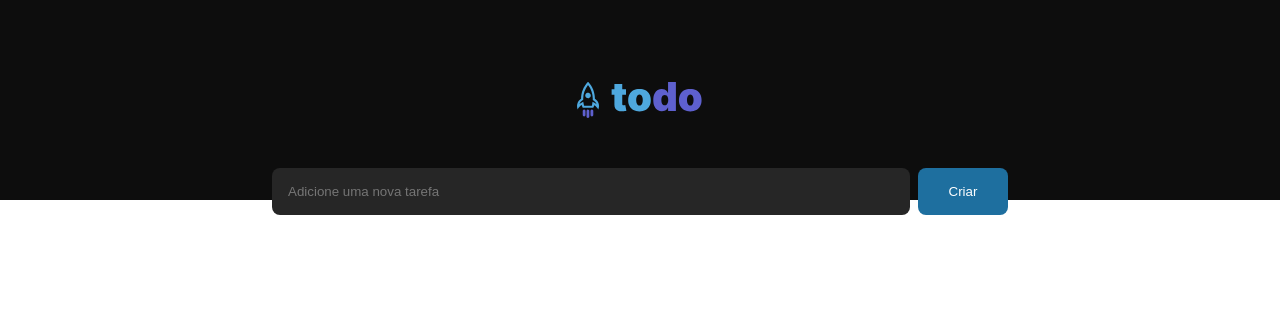
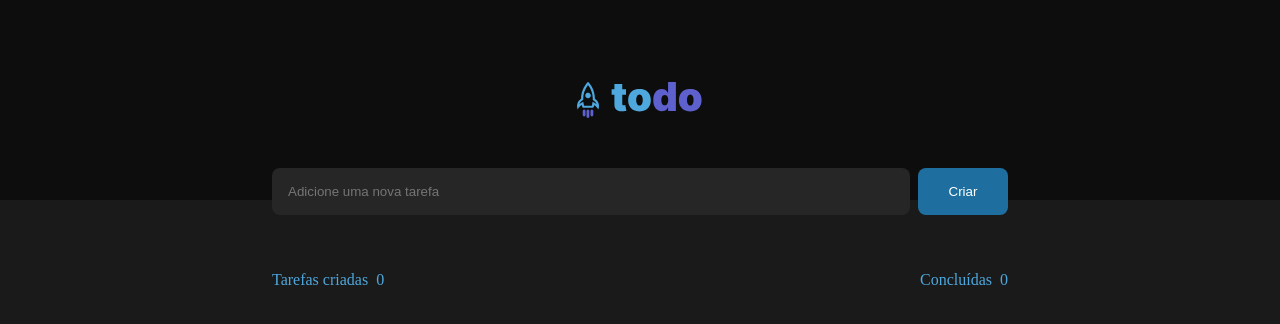
Before and after one commit to florencaMelo/to-do, a React (Vite) app: page / in a window 1280 px wide. Shown: the top 324 px of the page. Built offline with nearby package versions, Linux system fonts and the light colour scheme.

Commit message:
subindo alterações

```diff
--- a/src/App.tsx
+++ b/src/App.tsx
@@ -1,4 +1,5 @@
 import { Header } from './components/Header.tsx'
+import { Info } from './components/Info.tsx'
 import { NewTask } from './components/NewTask.tsx'
 import { GlobalStyle } from "./styles/themes/global"
 
@@ -7,6 +8,7 @@ export function App() {
     <>
       <Header />
       <NewTask />
+      <Info />
 
       <GlobalStyle />
     </>
--- a/src/components/Header.tsx
+++ b/src/components/Header.tsx
@@ -2,12 +2,15 @@ import React from 'react'
 import image from '../assets/Logo.svg'
 import { HeaderContainer, ImgContainer } from './Header'
 
+
 export function Header() {
   return(
-    <HeaderContainer>
-      <ImgContainer>
-        <img src={image} alt='' />
-      </ImgContainer>
-    </HeaderContainer>
+    <>
+      <HeaderContainer>
+        <ImgContainer>
+          <img src={image} alt='' />
+        </ImgContainer>
+      </HeaderContainer>
+    </>
   )
 }
--- a/src/components/Info.ts
+++ b/src/components/Info.ts
@@ -0,0 +1,14 @@
+import styled from "styled-components";
+
+export const InfoContainer = styled.div`
+  display: flex;
+  justify-content: space-between;
+  width: 46rem;
+  margin: 3.5rem auto;
+`
+export const DivContainer = styled.div`
+  color: #4EA8DE;
+  display: flex;
+  gap: 0.5rem;
+
+`
--- a/src/components/Info.tsx
+++ b/src/components/Info.tsx
@@ -0,0 +1,17 @@
+import React from "react"
+import { DivContainer, InfoContainer } from "./Info"
+
+export function Info() {
+  return(
+    <InfoContainer>
+      <DivContainer>
+        <p>Tarefas criadas</p>
+        <span>0</span>
+      </DivContainer>
+      <DivContainer>
+        <p>Concluídas</p>
+        <span>0</span>
+      </DivContainer>
+    </InfoContainer>
+  )
+}
--- a/src/components/NewTask.ts
+++ b/src/components/NewTask.ts
@@ -6,7 +6,6 @@ export const NewTaskContainer = styled.div`
   gap: 8px;
   margin: -2rem auto 0 auto;
 `
-
 export const Input = styled.input`
   width: 638px;
   padding: 16px;
--- a/src/styles/themes/global.ts
+++ b/src/styles/themes/global.ts
@@ -6,8 +6,10 @@ export const GlobalStyle = createGlobalStyle `
     padding: 0;
     box-sizing: border-box;
   }
+
   body{
     color: #333;
     color: white;
+    background-color: #1a1a1a;
   }
 `
```
